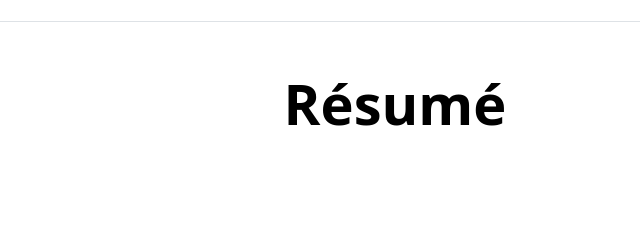
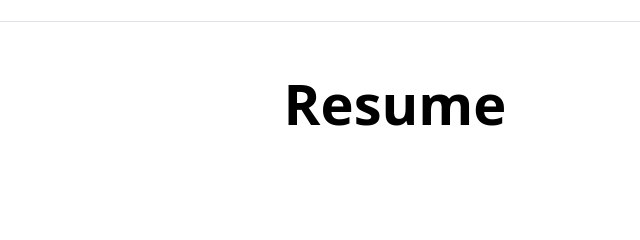
Before and after one commit to joeymayer/joeymayer.github.io, a plain HTML site: page index.html in a window 1280 px wide. Shown: the part 1030-1270 px from the top of the page, 245-885 px from the left. Drawn offline with nearby package versions, Linux system fonts and the light colour scheme.

Commit message:
Spelling error

```diff
--- a/index.html
+++ b/index.html
@@ -65,8 +65,7 @@
 </main>
 
 <section id="resume" class="container my-5 text-center">
-  <h2 href="#resume"class="text-center display-4 fw-bold text-body-emphasis mb-4">Résumé</h2>
-
+  <h2 href="#resume"class="text-center display-4 fw-bold text-body-emphasis mb-4">Resume</h2>
   <object class="mb-4"data="resources/resume.pdf" type="application/pdf" width="70%" height="780px" style="display: block; margin: 0 auto;">
   </object>
 </section>
```
